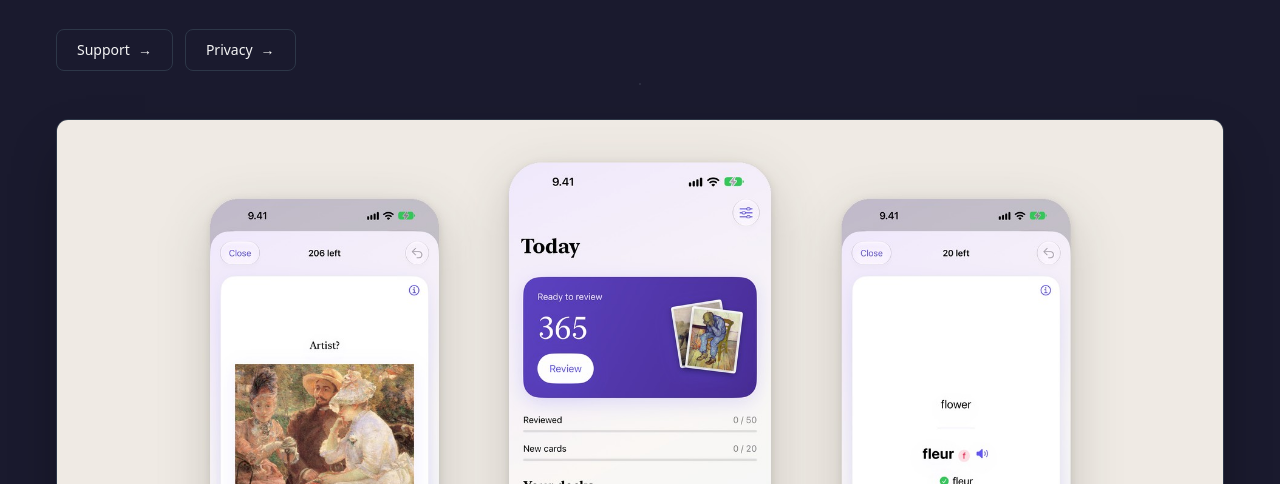
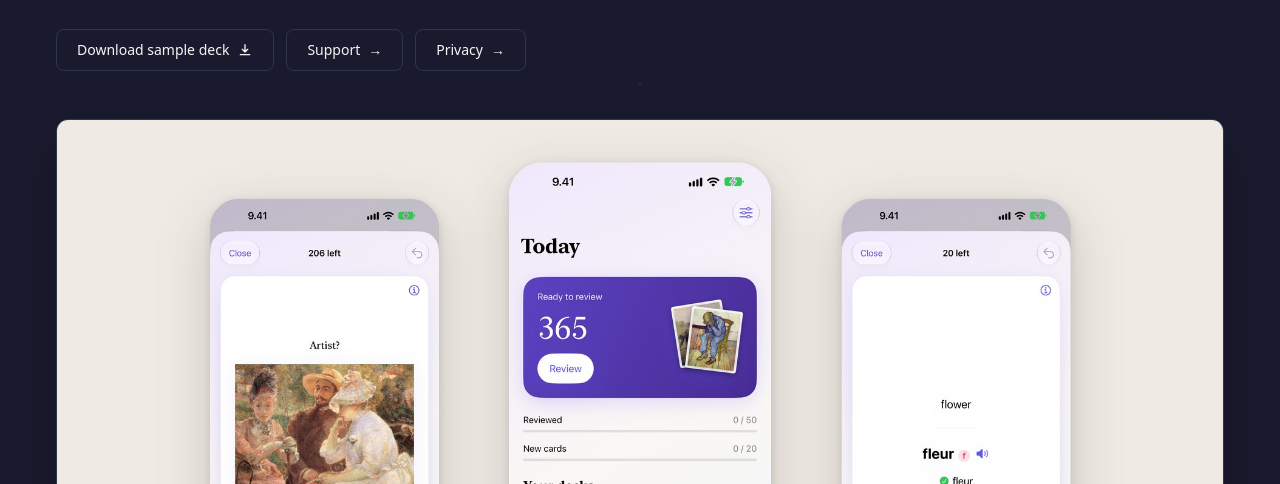
Before and after one commit to Valleyaapo/lintudev, an Astro site: page /project/atelier in a window 1280 px wide. Shown: the part 316-800 px from the top of the page. Built offline with nearby package versions, Linux system fonts and the light colour scheme; Astro itself is replaced by a stand-in of ours.

Commit message:
Add download sample deck button to the Atelier page
Co-Authored-By: Claude Opus 5.5 <noreply@anthropic.com>

```diff
--- a/src/components/ProjectTemplate.astro
+++ b/src/components/ProjectTemplate.astro
@@ -66,10 +66,15 @@ const { project, nextProject } = Astro.props as Props;
               href={link.url}
               target={isInternal ? undefined : '_blank'}
               rel={isInternal ? undefined : 'noopener noreferrer'}
+              download={link.download ? '' : undefined}
               class="inline-flex items-center gap-2 px-5 py-2.5 bg-transparent border border-border rounded-lg font-medium text-sm text-text-main transition-all hover:border-primary hover:text-primary hover:shadow-lg hover:shadow-primary/10"
             >
               {link.label}
-              {isInternal ? (
+              {link.download ? (
+                <svg class="w-4 h-4" fill="none" stroke="currentColor" viewBox="0 0 24 24" aria-hidden="true">
+                  <path stroke-linecap="round" stroke-linejoin="round" stroke-width="2" d="M12 4v11m0 0l-4-4m4 4l4-4M5 19h14" />
+                </svg>
+              ) : isInternal ? (
                 <span aria-hidden="true">&rarr;</span>
               ) : (
                 <svg class="w-4 h-4" fill="none" stroke="currentColor" viewBox="0 0 24 24">
--- a/src/data/projects.ts
+++ b/src/data/projects.ts
@@ -14,6 +14,7 @@ export interface Project {
   links?: Array<{
     label: string;
     url: string;
+    download?: boolean;
   }>;
 }
 
@@ -69,6 +70,11 @@ export const projects: Project[] = [
     ],
     links: [
       {
+        label: "Download sample deck",
+        url: "/atelier/atelier-sample.apkg",
+        download: true
+      },
+      {
         label: "Support",
         url: "/atelier/support"
       },
```
